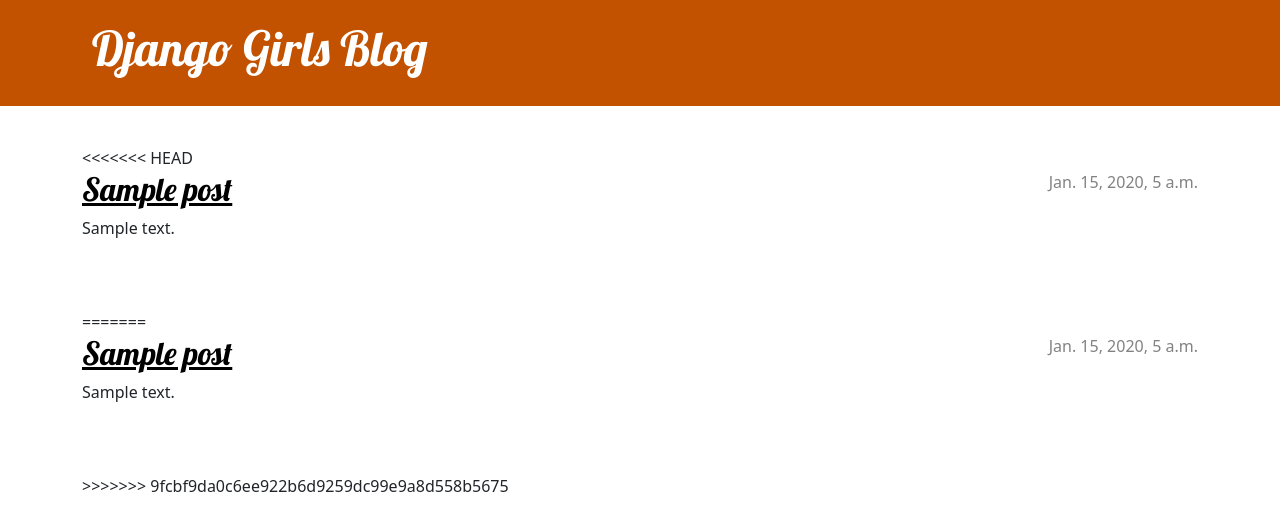
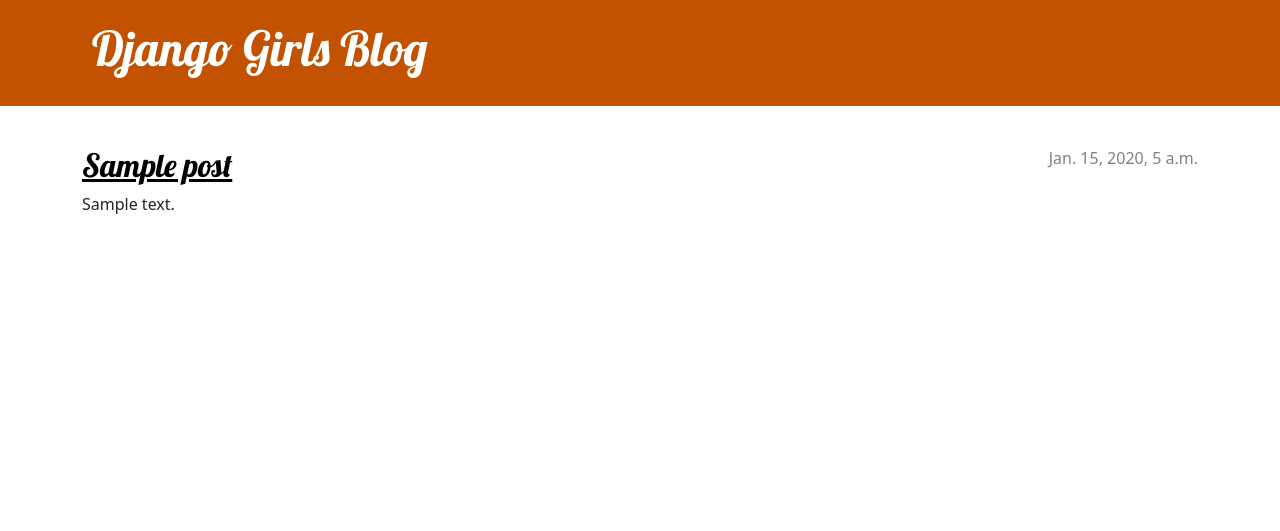
Before and after one commit to AnthonyHutson/my-test-repository, a Django app: page / in a window 1280 px wide. Shown: the top 531 px of the page. Run offline with Django 5.2, Linux system fonts and the light colour scheme; tables that the repository leaves empty hold one stand-in row (values such as "Sample post").

Commit message:
Update post_list.html

```diff
--- a/blog/templates/blog/post_list.html
+++ b/blog/templates/blog/post_list.html
@@ -17,7 +17,6 @@
         <main class="container">
             <div class="row">
                 <div class="col">
-<<<<<<< HEAD
                     {% block content %}
                     {% for post in posts %}
                         <article class="post">
@@ -28,18 +27,7 @@
                             <p>{{ post.text|linebreaksbr }}</p>
                         </article>
                     {% endfor %}
-                {% endblock %}
-=======
-                {% for post in posts %}
-                    <article class="post">
-                        <time class="date">
-                            {{ post.published_date }}
-                        </time>
-                        <h2><a href="">{{ post.title }}</a></h2>
-                        <p>{{ post.text|linebreaksbr }}</p>
-                    </article>
-                {% endfor %}
->>>>>>> 9fcbf9da0c6ee922b6d9259dc99e9a8d558b5675
+                    {% endblock %}
                 </div>
             </div>
         </main>
```
